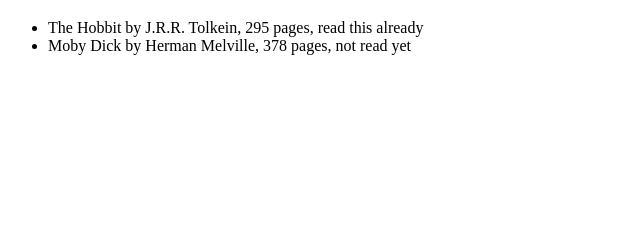
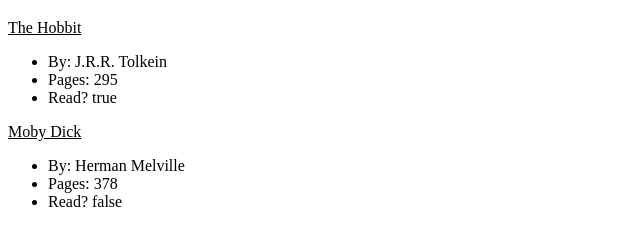
Before and after one commit to mikerachman1/odin-library, a plain HTML site: page index.html in a window 1280 px wide. Shown: the part 61-306 px from the top of the page, without its empty margins (0-640 px from the left). Drawn offline with Linux system fonts and the light colour scheme.

Commit message:
added displayLibrary function

```diff
--- a/index.html
+++ b/index.html
@@ -9,7 +9,7 @@
 </head>
 <body>
   <h1>My Library</h1>
-  <div id="bookContainer"></div>
+  <div id="library"></div>
   <script src="script.js"></script>
 </body>
 </html>
--- a/script.js
+++ b/script.js
@@ -20,14 +20,18 @@
 addBookToLibrary('Moby Dick', 'Herman Melville', '378', false);
 
 function displayLibrary(books) {
-  let str = '<ul>'
+  let str = '<div class="book-container">'
 
   books.forEach(function(book) {
-    str += '<li>' + book.info() + '</li>'
+    str += `<div class="book">
+            <u>${book.title}</u>
+            <ul> <li> By: ${book.author} </li>
+            <li> Pages: ${book.pages} </li>
+            <li> Read? ${book.read} </li> </ul>`
   })
 
-  str += '</ul>'
-  document.getElementById("bookContainer").innerHTML = str
+  str += '</div>'
+  document.getElementById("library").innerHTML = str
 }
 
 displayLibrary(myLibrary)
```
